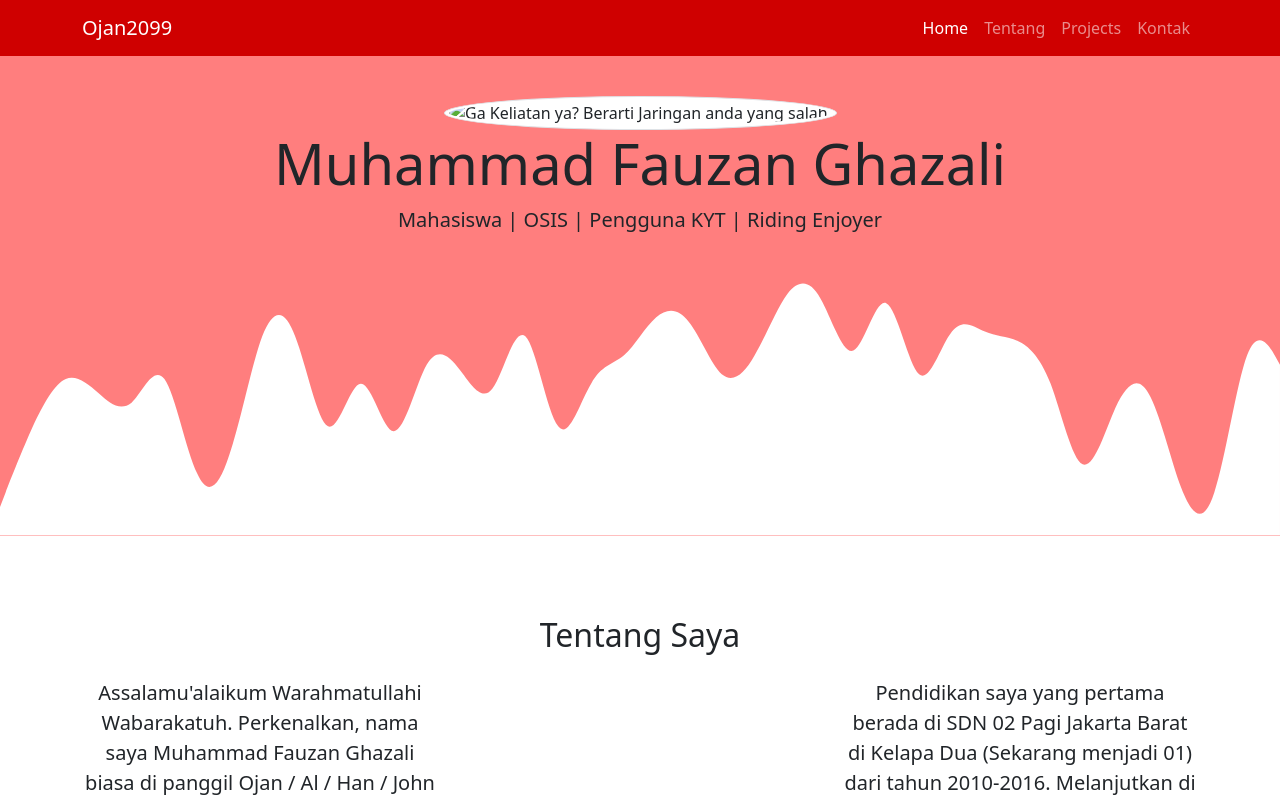
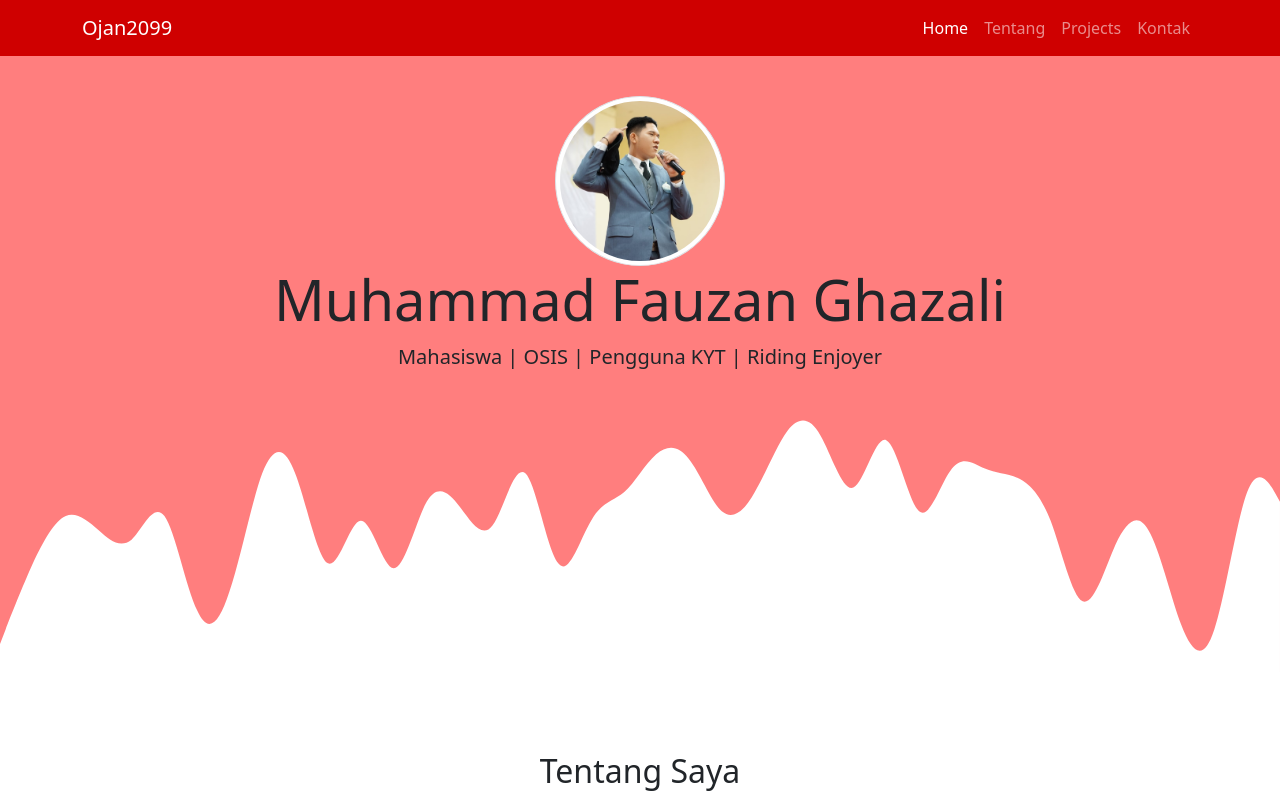
Before and after one commit to Fauzan-Ghazali/ojan.github.io, a plain HTML site: page index.html in a window 1280 px wide. Shown: the top 800 px of the page. Drawn offline with nearby package versions, Linux system fonts and the light colour scheme.

Commit message:
Add files via upload

```diff
--- a/index.html
+++ b/index.html
@@ -49,7 +49,7 @@
 
     <!-- Jumbotron-->
     <section class="jumbotron text-center">
-      <img src="img/8.jpg" title="Foto Keren Saya" alt="Ga Keliatan ya? Berarti Jaringan anda yang salah." width="170" class="rounded-circle img-thumbnail"  data-aos="zoom-in-up" data-aos-offset="300" data-aos-duration="1000"/>
+      <img src="8.jpg" title="Foto Keren Saya" alt="Ga Keliatan ya? Berarti Jaringan anda yang salah." width="170" class="rounded-circle img-thumbnail"  data-aos="zoom-in-up" data-aos-offset="300" data-aos-duration="1000"/>
       <h1 class="display-4"> Muhammad Fauzan Ghazali</h1>
       <p class="lead">Mahasiswa | OSIS | Pengguna KYT | Riding Enjoyer</p>
       <svg xmlns="http://www.w3.org/2000/svg" viewBox="0 0 1440 320">
@@ -120,7 +120,7 @@
           </div>
           <div class="col-md-4 mb-3">
             <div class="card" data-aos="flip-right" data-aos-offset="250" data-aos-duration="1000">
-              <img src="img/9.jpg" class="card-img-top" title="Pandawa Nih Bos" alt="Ga Keliatan ya? Berarti Jaringan anda yang salah." />
+              <img src="9.jpg" class="card-img-top" title="Pandawa Nih Bos" alt="Ga Keliatan ya? Berarti Jaringan anda yang salah." />
             </div>
           </div>
           <div class="col-md-4 mb-3">
@@ -145,17 +145,17 @@
           </div>
           <div class="col-md-4 mb-3">
             <div class="card" data-aos="flip-right" data-aos-offset="250" data-aos-duration="1000">
-              <img src="img/10.jpg" class="card-img-top" title="Suatu Hari nanti Aku akan memimpin Negeri ini" alt="Ga Keliatan ya? Berarti Jaringan anda yang salah." />
+              <img src="10.jpg" class="card-img-top" title="Suatu Hari nanti Aku akan memimpin Negeri ini" alt="Ga Keliatan ya? Berarti Jaringan anda yang salah." />
             </div>
           </div>
           <div class="col-md-4 mb-3">
             <div class="card" data-aos="flip-right" data-aos-offset="250" data-aos-duration="1000">
-              <img src="img/12.jpg" class="card-img-top" title="My MJ" alt="Ga Keliatan ya? Berarti Jaringan anda yang salah." />
+              <img src="12.jpg" class="card-img-top" title="My MJ" alt="Ga Keliatan ya? Berarti Jaringan anda yang salah." />
             </div>
           </div>
           <div class="col-md-4 mb-3">
             <div class="card" data-aos="flip-right" data-aos-offset="250" data-aos-duration="1000">
-              <img src="img/13.jpg" class="card-img-top" title="I Love You 3000 times in every Universe" alt="Ga Keliatan ya? Berarti Jaringan anda yang salah." />
+              <img src="13.jpg" class="card-img-top" title="I Love You 3000 times in every Universe" alt="Ga Keliatan ya? Berarti Jaringan anda yang salah." />
             </div>
           </div>
         </div>
```
